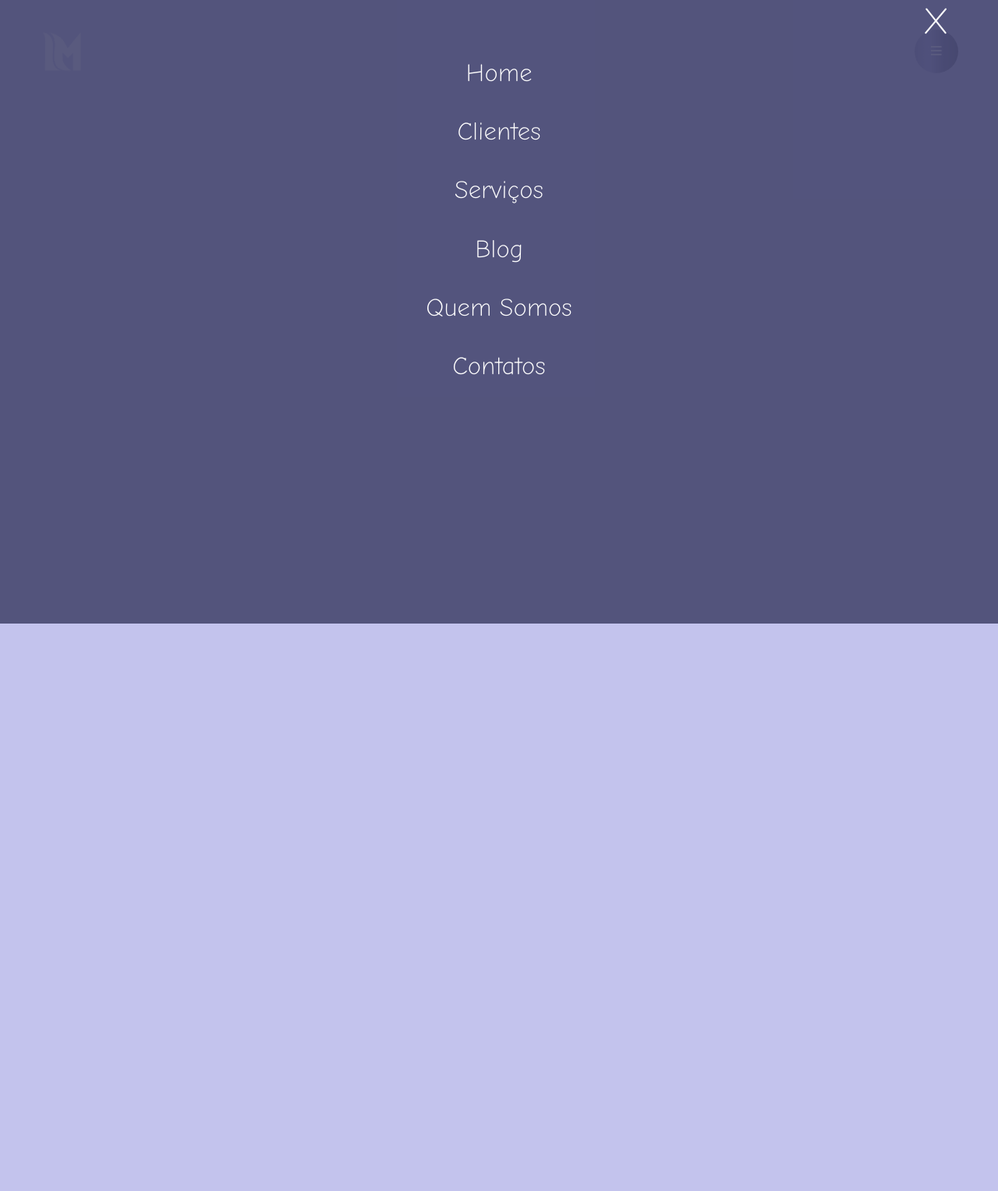
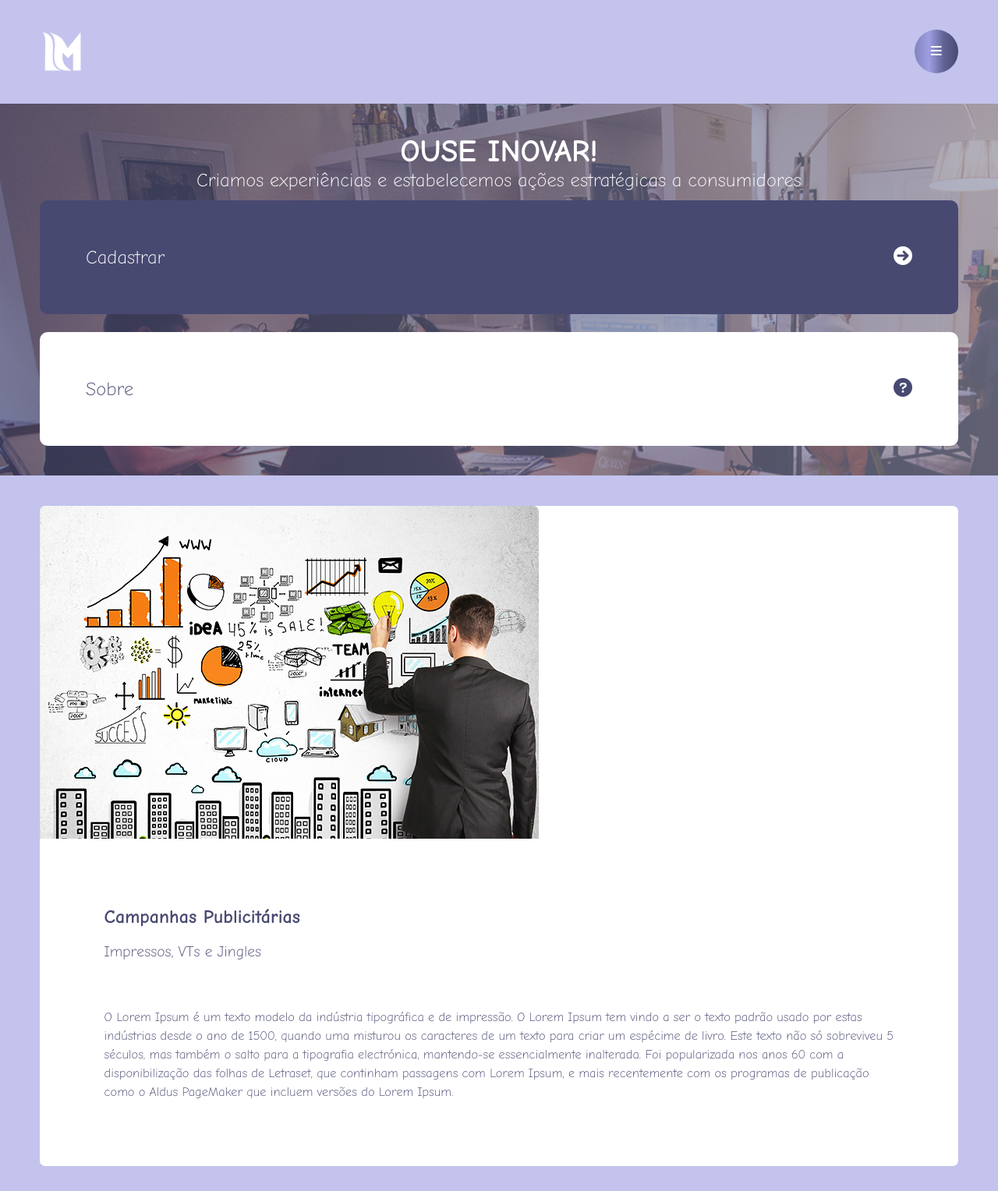
Before and after one commit to giolopes-git/nodeprop, a plain HTML site: page index.html in a window 1280 px wide. Shown: the top 1528 px of the page at 78% size. Before the commit the page ends 800 px from the top, so only its background shows below. Drawn offline with nearby package versions, Linux system fonts and the light colour scheme; a web font is replaced by a local one.

Commit message:
modificando css e index

```diff
--- a/css/style.css
+++ b/css/style.css
@@ -101,14 +101,15 @@ img{
     background-color: rgba(72,73,113,0.9);
     top: 0;
     left: 0;
+    display: none;
 }
 
 .btn-close{
-    font-size: 3em;
+    font-size: 1.5em;
     color: #fff;
     float: right;
     cursor: pointer;
-    margin-right: 5%;
+    margin: 2% 3% 0 0;
 }
 
 .menu ul{
@@ -130,3 +131,138 @@ img{
 .menu li a:hover{
     border: 1px solid #bdbde8;
 }
+
+.banner{
+    width: 100%;
+    float: left;
+    text-align: center;
+    padding: 3% 4%;
+    background: url(../img/bgnovo.jpg) no-repeat fixed;
+}
+
+.title{
+    width: 100%;
+}
+
+.title h2{
+    font-size: 2.5em;
+    color: #fff;
+    font-weight: 700;
+}
+
+.title h3{
+    font-size: 1.5em;
+    color: #fff;
+}
+
+.button{
+    width: 100%;
+}
+
+.button i{
+    float: right;
+}
+
+.btn-cadastrar{
+    width: 100%;
+    font-size: 1.5em;
+    text-align: left;
+    cursor: pointer;
+    padding: 5%;
+    border-radius: 10px;
+    background-color: #484971;
+    color: #fff;
+    margin-top: 1%;
+}
+.btn-sobre{
+    width: 100%;
+    font-size: 1.5em;
+    text-align: left;
+    cursor: pointer;
+    padding: 5%;
+    border-radius: 10px;
+    background-color: #fff;
+    color: #484971;
+    margin-top: 2%;
+}
+
+/*serviços*/
+.servicos{
+    width: 100%;
+    float: left;
+    padding: 3% 4%;
+}
+
+.servico{
+    width: 100%;
+    background-color: #fff;
+    text-align: left;
+    border-radius: 7px;
+    margin-bottom: 3%;
+}
+
+.servico img{
+    border-radius: 7px 7px 0 0;
+}
+
+.inner{
+    padding: 7%;
+}
+
+.inner a{
+    font-size: 1.5em;
+    color: #484971;
+    font-weight: 700;
+}
+
+.inner h4{
+    font-size: 1.2em;
+    color: #484971;
+    margin-top: 2%;
+}
+
+.inner p{
+    margin-top: 6%;
+    color: #484971;
+    line-height: 1.5em;
+}
+
+.newsletter{
+    width: 100%;
+    float: left;
+    text-align: center;
+    padding: 3% 4%;
+    background-color: #484971;
+}
+
+.newsletter h2{
+    font-size: 1.5em;
+    color: #fff;
+    font-weight: 700;
+}
+
+.newsletter h3{
+    color: #fff;
+}
+
+.newsletter form{
+    margin-top: 2%;
+}
+
+.newsletter input{
+    background-color: #484971;
+    border: 1px solid rgba(255, 255, 255, 0.3);
+    padding: 5%;
+    border-radius: 5px;
+    width: 100%;
+}
+
+.newsletter button{
+    width: 100%;
+    background-color: #fff;
+    color: #484971;
+    padding: 5%;
+    border-radius: 5px;
+    cursor: pointer;
+    margin-top: 2%;
+}
--- a/index.html
+++ b/index.html
@@ -25,7 +25,7 @@
         <a href="index.html"><h1 class="logo">Steno - Especializado em Desenvolvimento de Software</h1></a>
         <button class="btn-menu"><i class="fa fa-bars" aria-hidden="false"></i></button>
         <nav class="menu">
-            <a class="btn-close">X</a>
+            <a class="btn-close"><i class="fa fa-times"></i></a>
             <ul>
                 <li><a href="#">Home</a></li>
                 <li><a href="#">Clientes</a></li>
@@ -36,5 +36,74 @@
             </ul>
         </nav>
     </header>
+    <div class="banner">
+        <div class="title">
+            <h2>OUSE INOVAR! </h2>
+            <h3>Criamos experiências e estabelecemos ações estratégicas a consumidores</h3>
+        </div>
+
+        <div class="button">
+            <button class="btn-cadastrar">Cadastrar<i class="fa fa-arrow-circle-right"></i></button>
+            <button class="btn-sobre">Sobre<i class="fa fa-question-circle"></i></button>
+        </div>
+    </div>
+    <main class="servicos">
+        <article class="servico">
+            <a href="#"><img src="img/criacoes.jpg" alt="Campanhas puplicitárias"></a>
+            <div class="inner">
+                <a href="#">Campanhas Publicitárias</a>
+                <h4>Impressos, VTs e Jingles</h4>
+                <p>O Lorem Ipsum é um texto modelo da indústria tipográfica e de impressão. O Lorem Ipsum tem vindo a ser o texto padrão usado por estas indústrias desde o ano de 1500, quando uma misturou os caracteres de um texto para criar um espécime de livro. Este texto não só sobreviveu 5 séculos, mas também o salto para a tipografia electrónica, mantendo-se essencialmente inalterada. Foi popularizada nos anos 60 com a disponibilização das folhas de Letraset, que continham passagens com Lorem Ipsum, e mais recentemente com os programas de publicação como o Aldus PageMaker que incluem versões do Lorem Ipsum.</p>
+            </div>
+        </article>
+        <article class="servico">
+            <a href="#"><img src="img/md.jpg" alt="Marketing Digital"></a>
+            <div class="inner">
+                <a href="#">Marketing Digital</a>
+                <h4>Administração de Redes Sociais</h4>
+                <p>Em 2016 coloquei como uma das metas do ano "Aprender a fazer um bom nhoque", mas foi só no final de 2018 que finalmente fiz um nhoque com cara e sabor de nhoque. Um prato que eu pensei "Eu pagaria por isso em um restaurante. Não pagaria muito caro, mas pagaria". E considerando meus talentos gastronômicos, pra mim isso foi uma baita conquista, que só foi possível porque eu me empenhei muito mais do que nos anos anteriores.</p>
+            </div>
+        </article>
+        <article class="servico">
+            <a href="#"><img src="img/cs.jpg" alt="Criação de Sites"></a>
+            <div class="inner">
+                <a href="#">Criação de Sites</a>
+                <h4>Sites Administráveis</h4>
+                <p>Com nosso gerador de texto aleatório você consegue gerar textos fictícios para preencher espaços de projetos de artes, websites e afins, é possível gerar até 3 modelos, palavras, sentenças e parágrafos.</p>
+            </div>
+        </article>
+    </main>
+    <!-- NEWSLETTER -->
+     <section class="newsletter">
+        <h2>Inscreva-se agora!</h2>
+        <h3>Receba novidades, dicas e muito mais</h3>
+        <form>
+            <input type="email" name="email" placeholder="digite seu email">
+            <button>Cadastrar</button>
+        </form>
+     </section>
+
+     <footer class="rodape">
+        <div class="social-icons">
+            <a href="#"><i class="fa fa-facebook"></i></a>
+            <a href="#"><i class="fa fa-twitter"></i></a>
+            <a href="#"><i class="fa fa-google"></i></a>
+            <a href="#"><i class="fa fa-instagram"></i></a>
+            <a href="#"><i class="fa fa-envelope"></i></a>
+        </div>
+        <p class="copyright">
+            Copyright © Steno 2024. Todos os direitos reservados.
+        </p>
+     </footer>
+    <!-- JQUERY -->
+    <script src="https://code.jquery.com/jquery-3.7.1.js" integrity="sha256-eKhayi8LEQwp4NKxN+CfCh+3qOVUtJn3QNZ0TciWLP4=" crossorigin="anonymous"></script>
+    <script>
+        $(".btn-menu").click(function(){
+            $(".menu").show();
+        });
+        $(".btn-close").click(function(){
+            $(".menu").hide();
+        });
+    </script>
 </body>
 </html>
```
Also changed, not shown: img/bgnovo.jpg (added).
